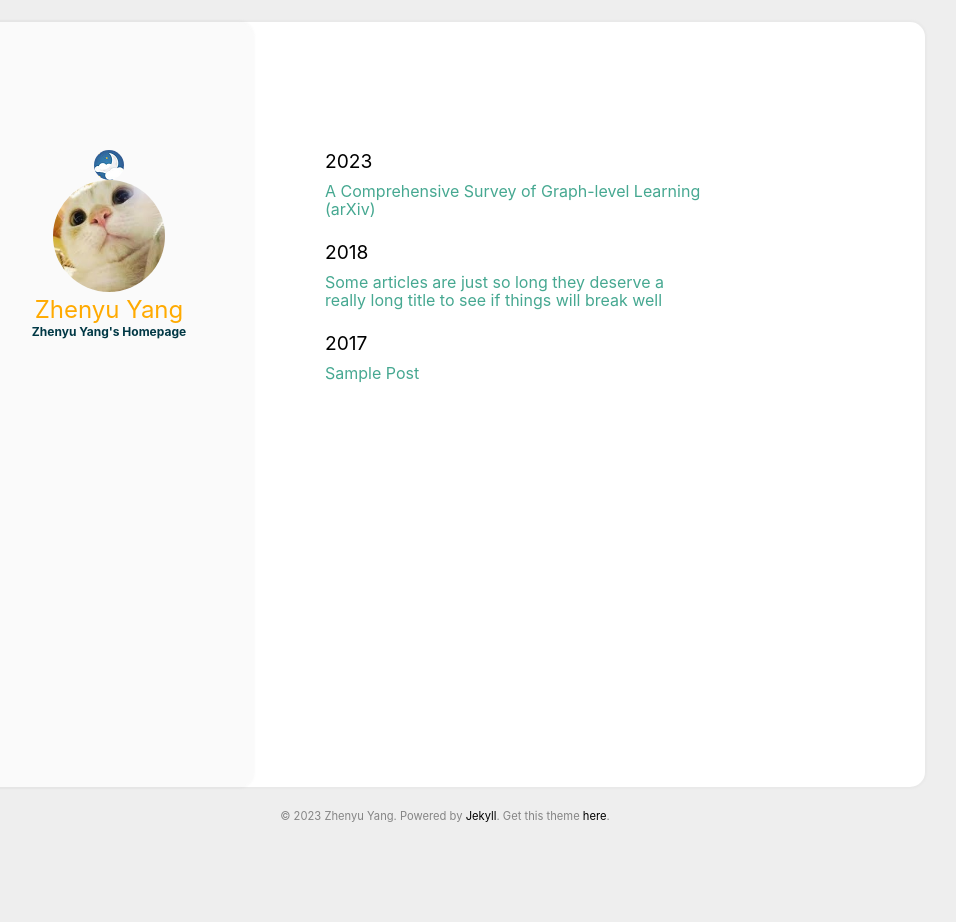
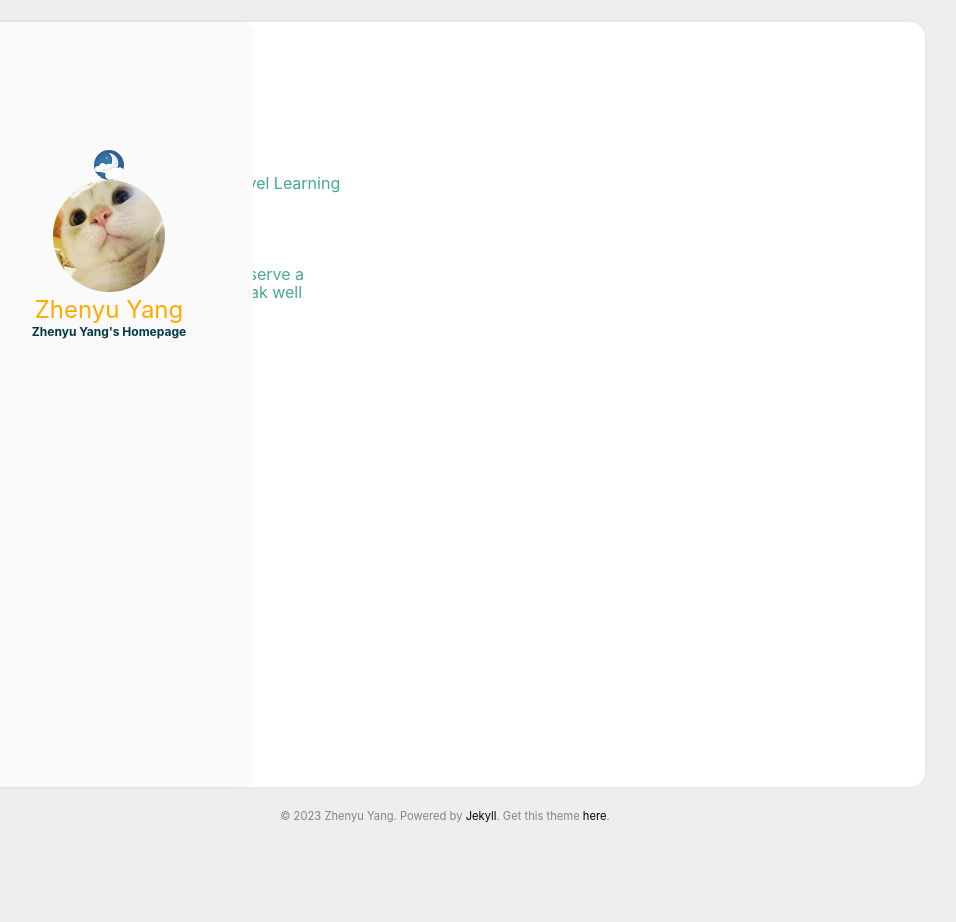
Before and after one commit to ZhenyuYangMQ/ZhenyuYangMQ.github.io, a Jekyll site: the page built from index.html, in a window 1280 px wide. Shown: the whole page, without its empty margins (195-1151 px from the left). Built offline with Jekyll 4.4.1, drawn with Linux system fonts in a browser that asks for light colours.

Commit message:
Update page.html

```diff
--- a/_layouts/page.html
+++ b/_layouts/page.html
@@ -10,11 +10,11 @@
 
     <!-- {% include mobile_menu.html %} -->
 
-    <main class="main">
+    <!--<main class="main">
 
     {{ content }}
 
-    </main>
+    </main>-->
 
   </div>
 
```
